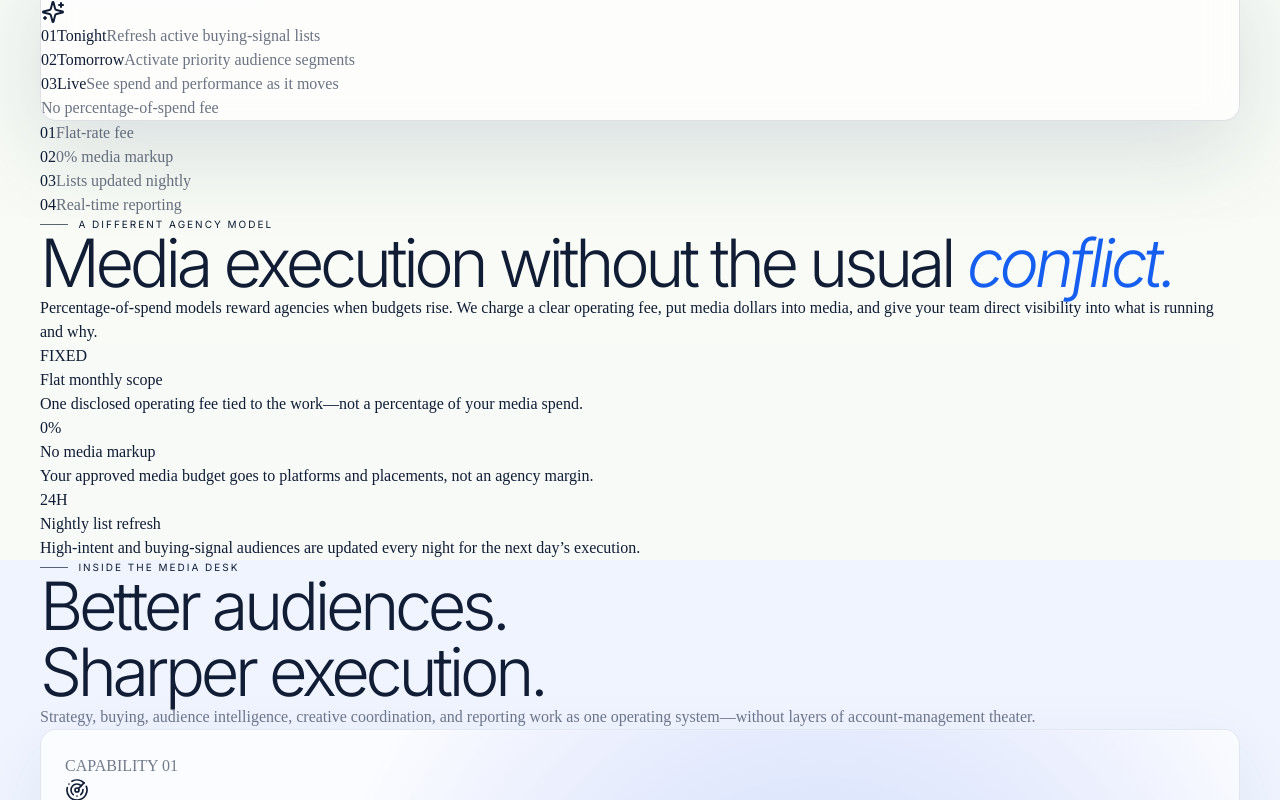
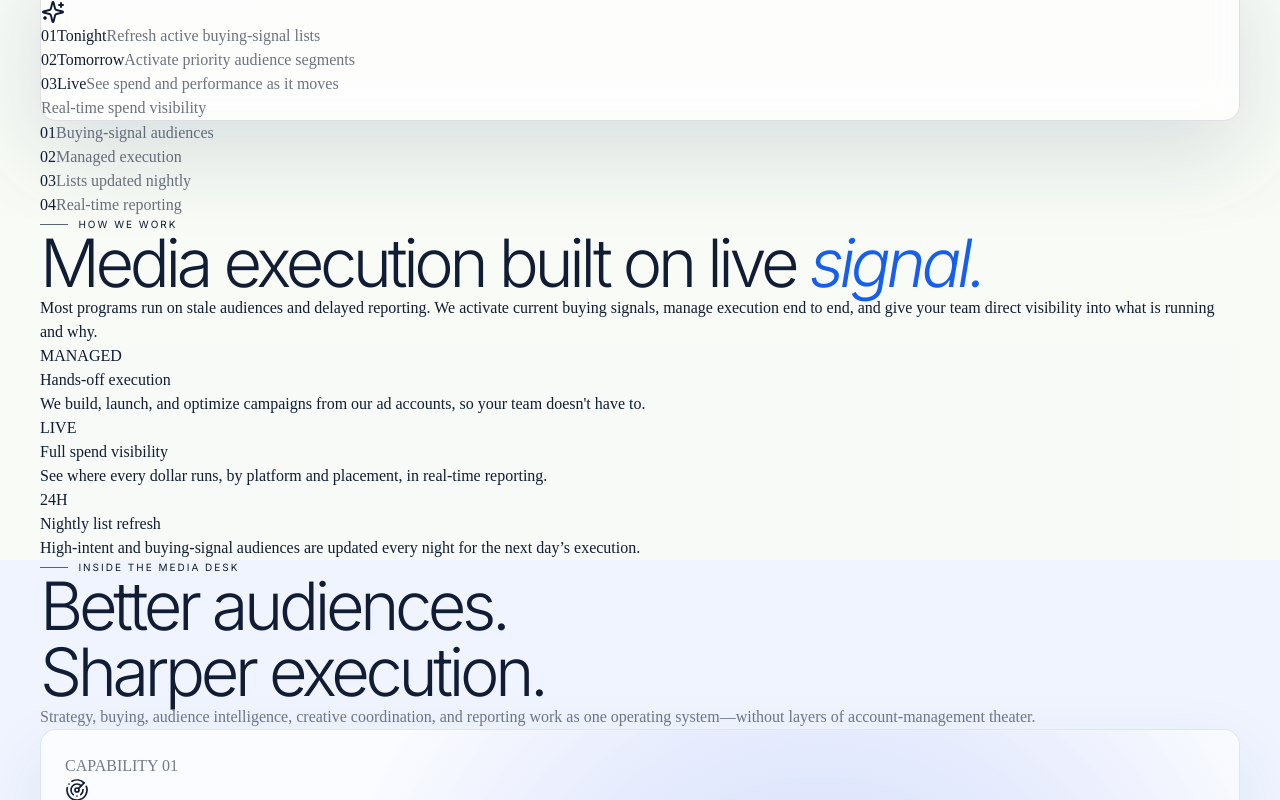
Before and after one commit to DoriFussmann/inmarketlabs, a React (Vite) app in the folder client/: page / in a window 1280 px wide. Shown: the part 1260-2060 px from the top of the page. Built offline with nearby package versions, Linux system fonts and the light colour scheme.

Commit message:
Update site copy so pricing matches the media management fee.
Co-authored-by: Cursor <cursoragent@cursor.com>

```diff
--- a/client/index.html
+++ b/client/index.html
@@ -10,20 +10,20 @@
     <link rel="canonical" href="https://inmarketlab.com/" />
     <meta property="og:type" content="website" />
     <meta property="og:site_name" content="InMarketLab" />
-    <meta property="og:title" content="InMarketLab | Flat-Rate Media Execution" />
+    <meta property="og:title" content="InMarketLab | Signal-Driven Media Execution" />
     <meta property="og:description" content="InMarketLab brings enterprise-level audience intelligence and coordinated activation to emerging and growing brands across email, LinkedIn, website identification, and paid media." />
     <meta property="og:url" content="https://inmarketlab.com/" />
     <meta property="og:image" content="https://inmarketlab.com/og-image.jpg" />
     <meta property="og:image:width" content="1200" />
     <meta property="og:image:height" content="630" />
     <meta name="twitter:card" content="summary_large_image" />
-    <meta name="twitter:title" content="InMarketLab | Flat-Rate Media Execution" />
+    <meta name="twitter:title" content="InMarketLab | Signal-Driven Media Execution" />
     <meta name="twitter:description" content="InMarketLab brings enterprise-level audience intelligence and coordinated activation to emerging and growing brands across email, LinkedIn, website identification, and paid media." />
     <meta name="twitter:image" content="https://inmarketlab.com/og-image.jpg" />
     <link rel="preconnect" href="https://fonts.googleapis.com" />
     <link rel="preconnect" href="https://fonts.gstatic.com" crossorigin />
     <link href="https://fonts.googleapis.com/css2?family=Inter:ital,opsz,wght@0,14..32,100..900;1,14..32,100..900&display=swap" rel="stylesheet" />
-    <title>InMarketLab | Flat-Rate Media Execution</title>
+    <title>InMarketLab | Signal-Driven Media Execution</title>
   </head>
   <body>
     <div id="root"></div>
--- a/client/src/components/SiteFooter.tsx
+++ b/client/src/components/SiteFooter.tsx
@@ -18,7 +18,7 @@ export default function SiteFooter({ logoHref = "#top" }: { logoHref?: string })
           <div>
             <Logo href={logoHref} />
             <p className="mt-5 max-w-sm text-sm leading-6 text-white/45">
-              Flat-rate media execution powered by current buying signals, nightly audience updates, and real-time reporting.
+              Media execution powered by current buying signals, nightly audience updates, and real-time reporting.
             </p>
             <p className="mt-4 text-sm leading-6 text-white/45">
               Contact:{" "}
--- a/client/src/pages/Home.tsx
+++ b/client/src/pages/Home.tsx
@@ -170,14 +170,14 @@ const audiences = [
 
 const faqs = [
   {
-    question: "How does flat-rate pricing work?",
+    question: "How does pricing work?",
     answer:
-      "We agree on a fixed monthly operating fee based on scope, channels, and execution complexity. Your fee does not rise simply because media spend rises, so incentives stay aligned around performance and clarity.",
+      "You buy prepaid credits by card, and we run your campaigns from our ad accounts. A media management fee is added to each purchase and shown before you pay—no surprises on the invoice.",
   },
   {
-    question: "Do you mark up media spend?",
+    question: "Can I see where my budget goes?",
     answer:
-      "No. There is no percentage-of-spend media markup. Your media budget goes to media, and our operating fee is disclosed separately.",
+      "Yes. Real-time reporting shows spend by platform, placement, and campaign, so your team always knows what is running and why.",
   },
   {
     question: "How current are the high-intent lists?",
@@ -208,7 +208,7 @@ export default function Home() {
   const [announcedWord, setAnnouncedWord] = useState<string>(HERO_WORDS[0].word);
 
   useEffect(() => {
-    document.title = "InMarketLab | Flat-Rate Media Execution";
+    document.title = "InMarketLab | Signal-Driven Media Execution";
     const hash = window.location.hash;
     if (!hash) return;
 
@@ -342,13 +342,13 @@ export default function Home() {
                 </div>
               ))}
               <div className="flex items-center gap-2 px-5 py-4 font-mono text-[9px] uppercase tracking-[0.2em] text-white/40">
-                <span className="size-1.5 rounded-full bg-[var(--signal)]" /> No percentage-of-spend fee
+                <span className="size-1.5 rounded-full bg-[var(--signal)]" /> Real-time spend visibility
               </div>
             </motion.aside>
           </div>
           <div className="hero-stats relative z-10 hidden border-t border-white/10 bg-[rgba(5,13,25,0.55)] backdrop-blur-md lg:block">
             <div className="container grid grid-cols-4 divide-x divide-white/10">
-              {["Flat-rate fee", "0% media markup", "Lists updated nightly", "Real-time reporting"].map((item, index) => (
+              {["Buying-signal audiences", "Managed execution", "Lists updated nightly", "Real-time reporting"].map((item, index) => (
                 <div key={item} className="flex items-center gap-3 py-5 pl-5 first:pl-0">
                   <span className="font-mono text-[9px] text-[var(--electric)]">0{index + 1}</span>
                   <span className="font-mono text-[10px] uppercase tracking-[0.14em] text-white/55">{item}</span>
@@ -362,20 +362,20 @@ export default function Home() {
           <div className="container">
             <div className="grid gap-12 lg:grid-cols-[0.8fr_1.2fr] lg:gap-24">
               <div>
-                <div className="section-label text-[var(--cobalt)]">A different agency model</div>
+                <div className="section-label text-[var(--cobalt)]">How we work</div>
                 <div className="mt-8 h-px w-full bg-[var(--ink)]/12">
                   <div className="h-px w-1/3 bg-[var(--cobalt)]" />
                 </div>
               </div>
               <div>
-                <h2 className="section-title max-w-4xl">Media execution without the usual <em>conflict.</em></h2>
+                <h2 className="section-title max-w-4xl">Media execution built on live <em>signal.</em></h2>
                 <p className="mt-7 max-w-2xl text-lg leading-8 text-[var(--ink)]/62">
-                  Percentage-of-spend models reward agencies when budgets rise. We charge a clear operating fee, put media dollars into media, and give your team direct visibility into what is running and why.
+                  Most programs run on stale audiences and delayed reporting. We activate current buying signals, manage execution end to end, and give your team direct visibility into what is running and why.
                 </p>
                 <div className="mt-12 grid gap-px overflow-hidden rounded-2xl bg-[var(--ink)]/12 md:grid-cols-3">
                   {[
-                    ["FIXED", "Flat monthly scope", "One disclosed operating fee tied to the work—not a percentage of your media spend."],
-                    ["0%", "No media markup", "Your approved media budget goes to platforms and placements, not an agency margin."],
+                    ["MANAGED", "Hands-off execution", "We build, launch, and optimize campaigns from our ad accounts, so your team doesn't have to."],
+                    ["LIVE", "Full spend visibility", "See where every dollar runs, by platform and placement, in real-time reporting."],
                     ["24H", "Nightly list refresh", "High-intent and buying-signal audiences are updated every night for the next day’s execution."],
                   ].map(([value, title, body]) => (
                     <div key={title} className="insight-tile p-7">
@@ -530,7 +530,7 @@ export default function Home() {
           <div className="container grid gap-14 lg:grid-cols-[0.9fr_1.1fr] lg:gap-24">
             <div>
               <div className="section-label text-[var(--cobalt)]">Straight answers</div>
-              <h2 className="section-title mt-6">No markup. No mystery.</h2>
+              <h2 className="section-title mt-6">Clear pricing. No mystery.</h2>
             </div>
             <div className="border-t border-[var(--ink)]/16">
               {faqs.map((faq, index) => {
```
